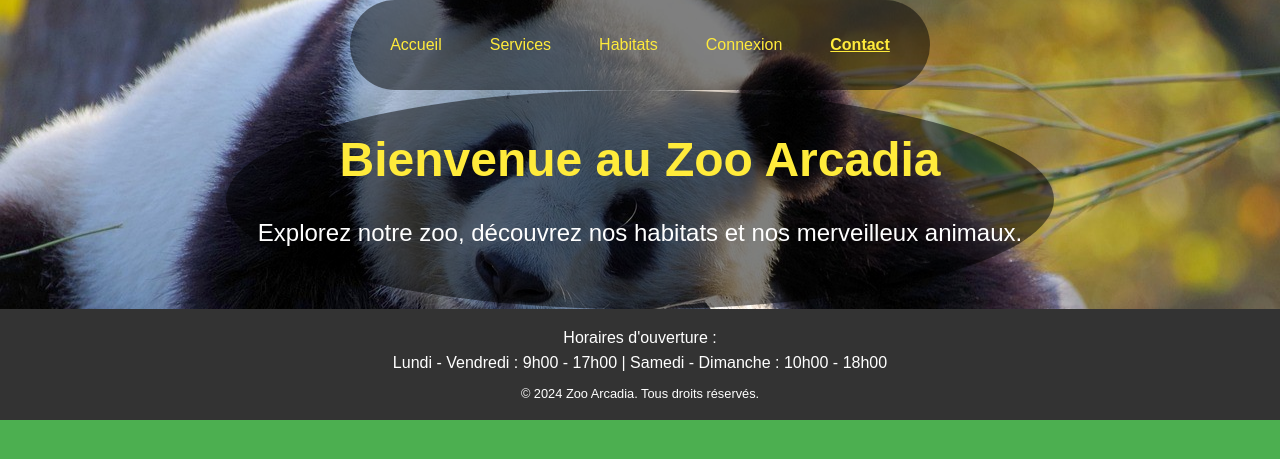
After one commit to WilhelmB54/zoo-arcadia, a PHP site: page /contact.html in a window 1280 px wide. The commit adds this page. Shown: the top 459 px of the page. Run offline with PHP 8.4, Linux system fonts and the light colour scheme.

Commit message:
Merge feature/menu-navigation into develop: Implement navigation menu with links to Home, Services, Habitats, Login, and Contact

```diff
--- /dev/null
+++ b/contact.html
@@ -0,0 +1,41 @@
+<!DOCTYPE html>
+<html lang="fr">
+  <head>
+    <meta charset="UTF-8" />
+    <meta name="viewport" content="width=device-width, initial-scale=1.0" />
+    <title>Page contact - Zoo Arcadia</title>
+    <!-- Lien vers le fichier CSS externe -->
+    <link rel="stylesheet" href="css/style.css" />
+  </head>
+
+  <body>
+    <!-- En-tête de la page avec la barre de navigation -->
+    <header class="banner-header">
+      <nav>
+        <ul class="nav-links">
+          <li><a href="index.html" class="nav-item">Accueil</a></li>
+          <li><a href="services.html" class="nav-item">Services</a></li>
+          <li><a href="habitats.html" class="nav-item">Habitats</a></li>
+          <li><a href="connexion.html" class="nav-item">Connexion</a></li>
+          <li><a href="contact.html" class="nav-item active">Contact</a></li>
+        </ul>
+      </nav>
+      <div class="banner-content">
+        <h1><a href="index.html">Bienvenue au Zoo Arcadia</a></h1>
+        <p>
+          Explorez notre zoo, découvrez nos habitats et nos merveilleux animaux.
+        </p>
+      </div>
+    </header>
+
+    <!-- Pied de page -->
+    <footer>
+      <p class="horaires">
+        Horaires d'ouverture :
+        <br />
+        Lundi - Vendredi : 9h00 - 17h00 | Samedi - Dimanche : 10h00 - 18h00
+      </p>
+      <p class="copyright">&copy; 2024 Zoo Arcadia. Tous droits réservés.</p>
+    </footer>
+  </body>
+</html>
--- a/css/style.css
+++ b/css/style.css
@@ -59,6 +59,11 @@ nav ul li a:hover {
   color: white; /* Couleur blanche au survol */
 }
 
+.nav-item.active {
+  font-weight: bold; /* Lien actif en gras */
+  text-decoration: underline; /* Lien actif souligné */
+}
+
 /* Styles pour le contenu de la bannière */
 .banner-content {
   max-width: 90%;
@@ -82,6 +87,26 @@ nav ul li a:hover {
 .banner-content p {
   font-size: 1.5rem;
   margin-top: 1rem;
+}
+
+/* Styles pour le lien du titre dans l'en-tête */
+header h1 a {
+  color: #ffeb3b; /* Couleur jaune pour le lien du titre */
+  text-decoration: none;
+}
+
+header h1 a:hover {
+  text-decoration: underline;
+}
+
+/* Styles pour les liens des titres de section h2 */
+section h2 a {
+  color: #ffeb3b; /* Couleur jaune pour les liens des titres de section */
+  text-decoration: none;
+}
+
+section h2 a:hover {
+  text-decoration: underline;
 }
 
 /* Styles pour les sections */
```
Also changed, not shown: connexion.html (added, +43 -0 lines), habitats.html (added, +41 -0 lines), index.html (+4 -4 lines), services.html (added, +41 -0 lines), js/main.js (deleted), services/service1.html (deleted), services/service2.html (deleted).
